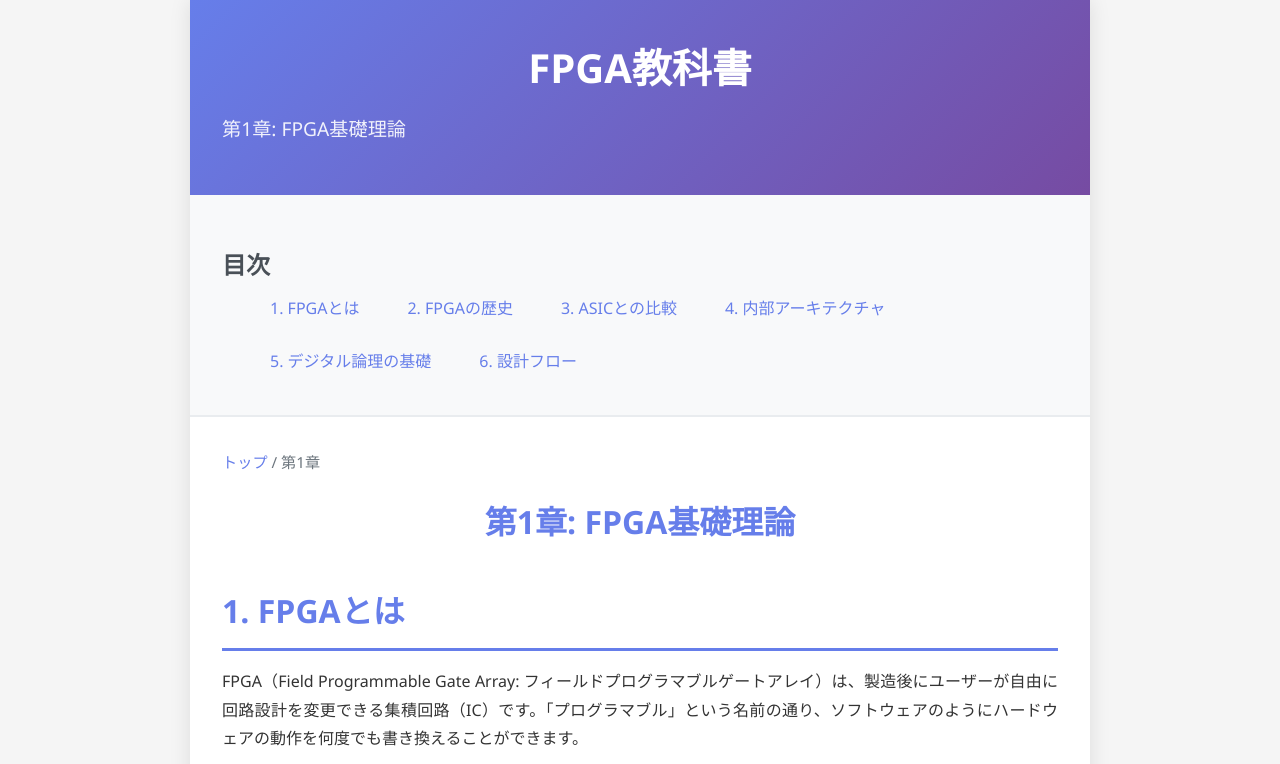
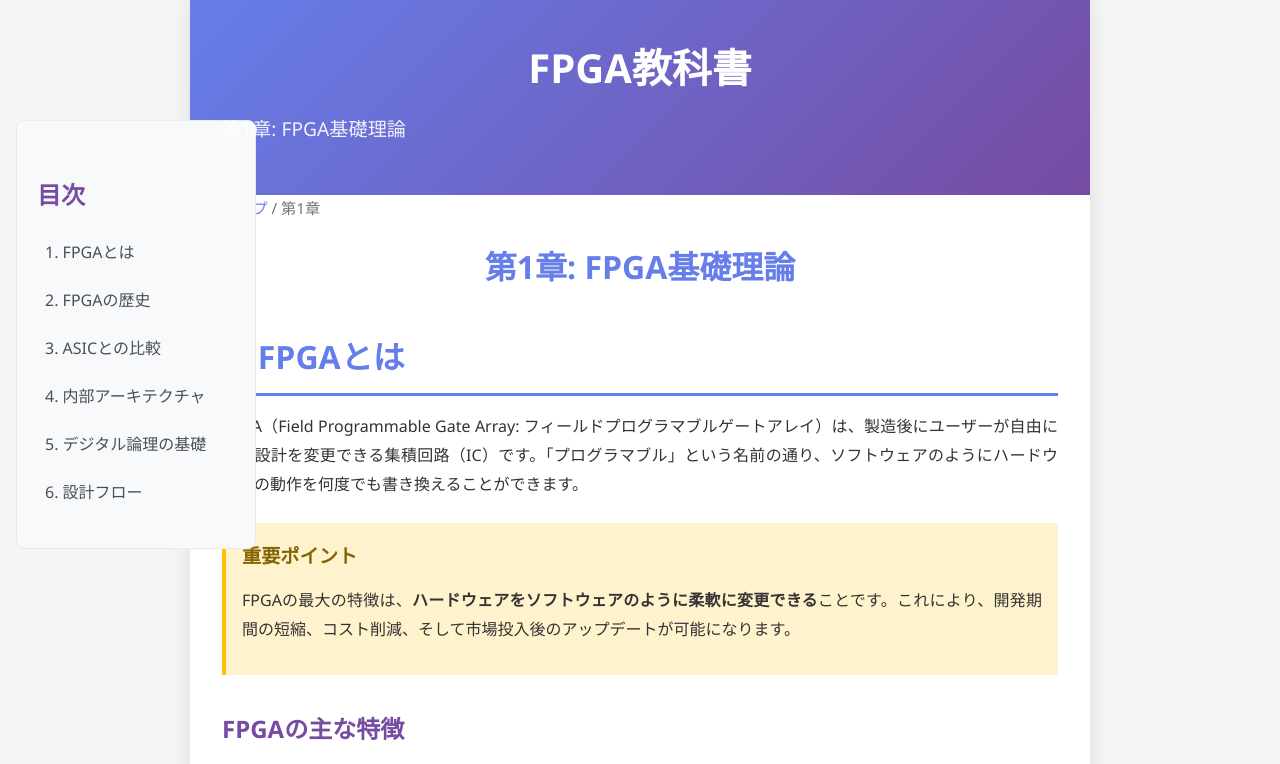
Before and after one commit to k-masahiro116/fpga-textbook, a plain HTML site: page chapters/ch01-fundamentals.html in a window 1280 px wide. Shown: the top 764 px of the page. Drawn offline with Linux system fonts and the light colour scheme.

Commit message:
目次サイドバーとレイアウト調整

```diff
--- a/assets/styles.css
+++ b/assets/styles.css
@@ -39,13 +39,10 @@ nav {
     background-color: #f8f9fa;
     padding: 1rem 2rem;
     border-bottom: 2px solid #e9ecef;
-    position: sticky;
-    top: 0;
-    z-index: 100;
 }
 
 nav h3 {
-    margin-bottom: 0.5rem;
+    margin-bottom: 0.75rem;
     color: #495057;
 }
 
@@ -54,6 +51,8 @@ nav ul {
     display: flex;
     flex-wrap: wrap;
     gap: 1rem;
+    margin-left: 0;
+    padding-left: 0;
 }
 
 nav a {
@@ -68,8 +67,55 @@ nav a:hover {
     background-color: #e7e9fc;
 }
 
-main {
+.page-main {
     padding: 2rem;
+}
+
+.layout {
+    padding: 2rem;
+}
+
+.sidebar {
+    width: 240px;
+    background-color: #f8f9fa;
+    border: 1px solid #e9ecef;
+    border-radius: 8px;
+    padding: 1.25rem;
+    position: fixed;
+    top: 120px;
+    left: clamp(16px, calc((100vw - 900px) / 2 - 260px), 48px);
+    max-height: calc(100vh - 160px);
+    overflow: auto;
+}
+
+.sidebar ul {
+    list-style: none;
+    padding-left: 0;
+    margin-left: 0;
+}
+
+.sidebar li {
+    margin-bottom: 0.5rem;
+}
+
+.sidebar a {
+    display: block;
+    color: #495057;
+    text-decoration: none;
+    padding: 0.35rem 0.5rem;
+    border-radius: 4px;
+    transition: background-color 0.2s, color 0.2s;
+}
+
+.sidebar a:hover {
+    background-color: #e7e9fc;
+    color: #667eea;
+}
+
+
+.content {
+    min-width: 0;
+    padding: 0 2rem 2rem 2rem;
 }
 
 section {
@@ -238,3 +284,12 @@ code {
     display: inline-block;
     margin-top: 1rem;
 }
+
+@media (max-width: 900px) {
+    .sidebar {
+        position: static;
+        width: 100%;
+        max-height: none;
+        margin-bottom: 1.5rem;
+    }
+}
--- a/chapters/ch01-fundamentals.html
+++ b/chapters/ch01-fundamentals.html
@@ -7,25 +7,25 @@
     <link rel="stylesheet" href="../assets/styles.css">
 </head>
 <body>
+    <aside class="sidebar" id="toc">
+        <h3>目次</h3>
+        <ul>
+            <li><a href="#section1">1. FPGAとは</a></li>
+            <li><a href="#section2">2. FPGAの歴史</a></li>
+            <li><a href="#section3">3. ASICとの比較</a></li>
+            <li><a href="#section4">4. 内部アーキテクチャ</a></li>
+            <li><a href="#section5">5. デジタル論理の基礎</a></li>
+            <li><a href="#section6">6. 設計フロー</a></li>
+        </ul>
+    </aside>
+
     <div class="container">
         <header>
             <h1>FPGA教科書</h1>
             <p>第1章: FPGA基礎理論</p>
         </header>
 
-        <nav>
-            <h3>目次</h3>
-            <ul>
-                <li><a href="#section1">1. FPGAとは</a></li>
-                <li><a href="#section2">2. FPGAの歴史</a></li>
-                <li><a href="#section3">3. ASICとの比較</a></li>
-                <li><a href="#section4">4. 内部アーキテクチャ</a></li>
-                <li><a href="#section5">5. デジタル論理の基礎</a></li>
-                <li><a href="#section6">6. 設計フロー</a></li>
-            </ul>
-        </nav>
-
-        <main>
+        <main class="content">
             <div class="breadcrumbs">
                 <a href="../index.html">トップ</a> / 第1章
             </div>
@@ -579,5 +579,6 @@ FPGA設計フロー
             <p>&copy; 2025 FPGA教科書プロジェクト</p>
         </footer>
     </div>
+
 </body>
 </html>
```
Also changed, not shown: index.html (+1 -1 lines).
